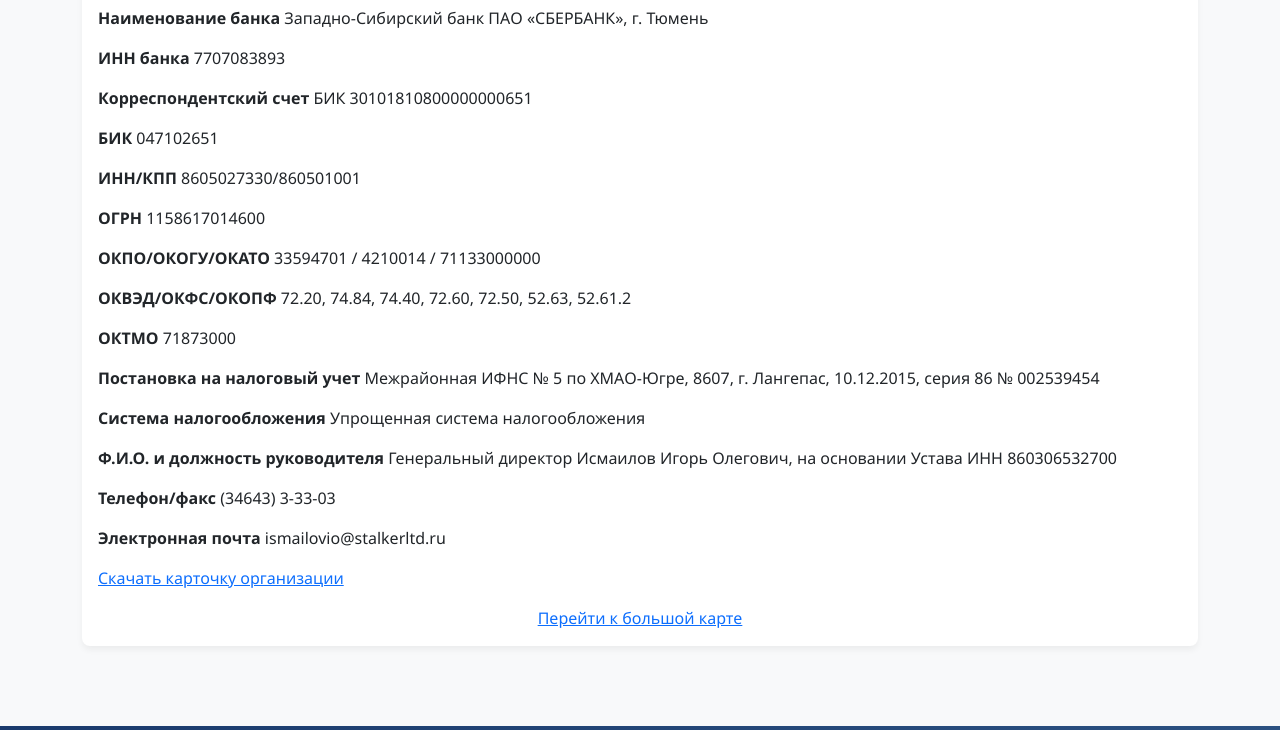
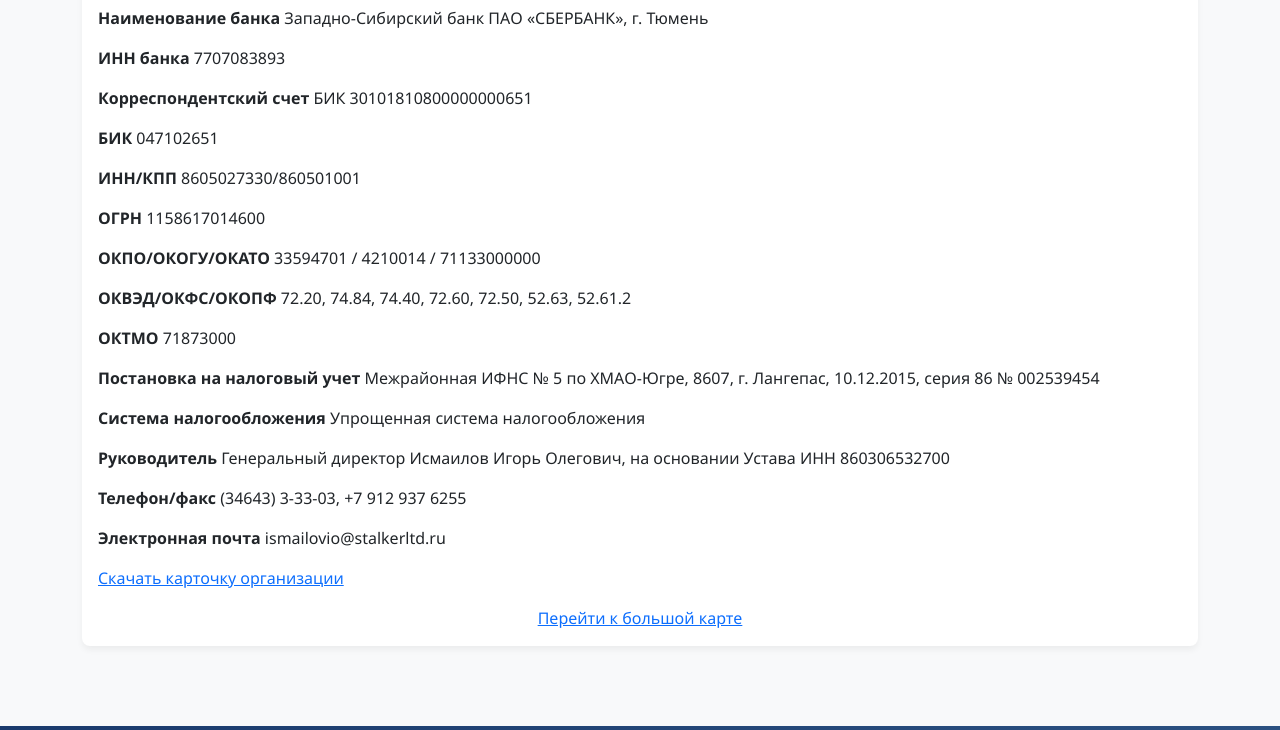
Before and after one commit to finist-m/finist-m.github.io, a plain HTML site: page about/contacts.html in a window 1280 px wide. Shown: the part 546-1276 px from the top of the page. Drawn offline with nearby package versions, Linux system fonts and the light colour scheme; a script that the page names is missing.

Commit message:
Update contacts.html

```diff
--- a/about/contacts.html
+++ b/about/contacts.html
@@ -168,8 +168,8 @@
                     <p><strong>ОКТМО</strong> 71873000</p>
                     <p><strong>Постановка на налоговый учет</strong> Межрайонная ИФНС № 5 по ХМАО-Югре, 8607, г. Лангепас, 10.12.2015, серия 86 № 002539454</p>
                     <p><strong>Система налогообложения</strong> Упрощенная система налогообложения</p>
-                    <p><strong>Ф.И.О. и должность руководителя</strong> Генеральный директор Исмаилов Игорь Олегович, на основании Устава ИНН 860306532700</p>
-                    <p><strong>Телефон/факс</strong> (34643) 3-33-03 </p>
+                    <p><strong>Руководитель</strong> Генеральный директор Исмаилов Игорь Олегович, на основании Устава ИНН 860306532700</p>
+                    <p><strong>Телефон/факс</strong> (34643) 3-33-03, +7 912 937 6255 </p>
                     <p><strong>Электронная почта</strong> ismailovio@stalkerltd.ru</p>
                     <p><a href="/resources/finist.doc">Скачать карточку организации</a></p>
                     <center>
```
